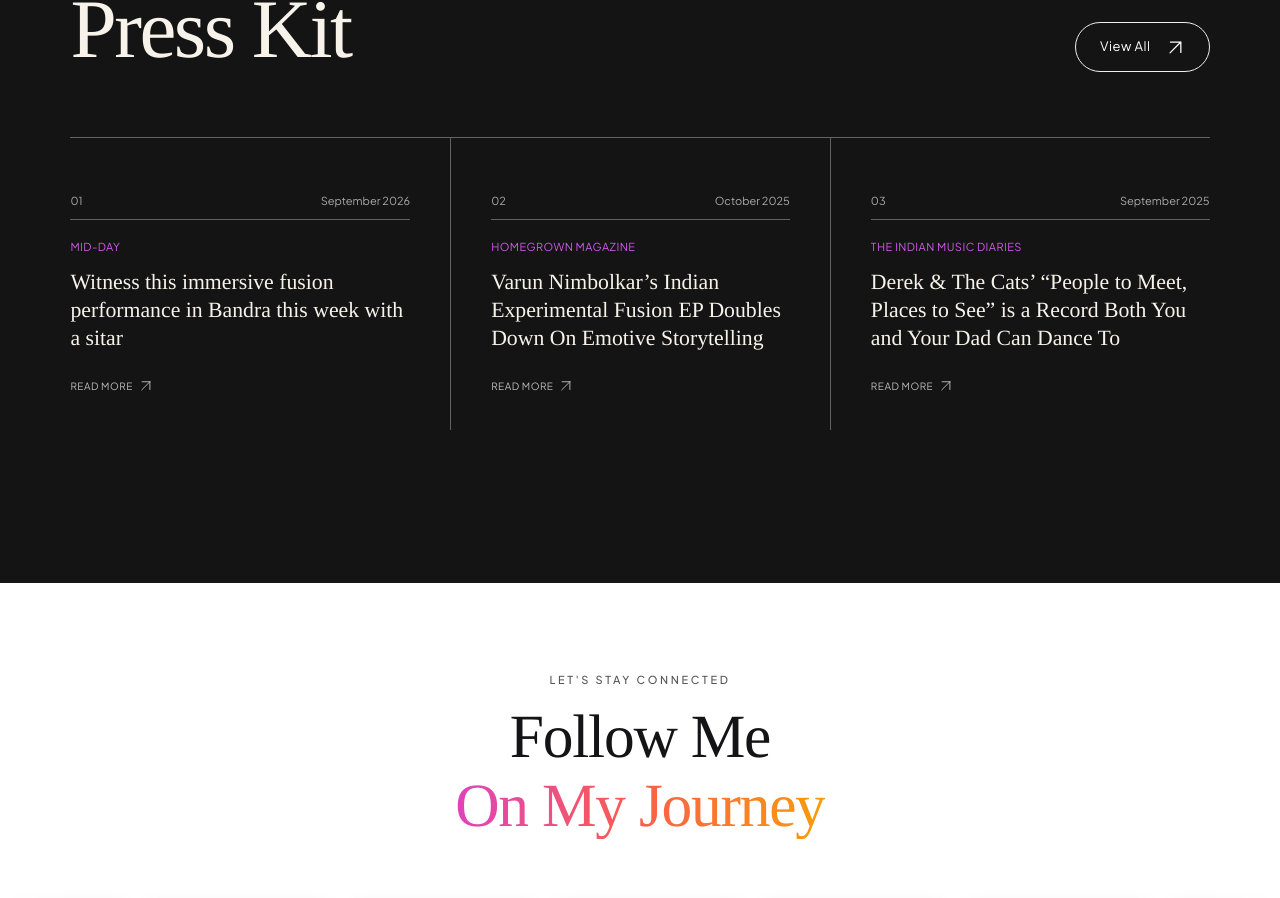
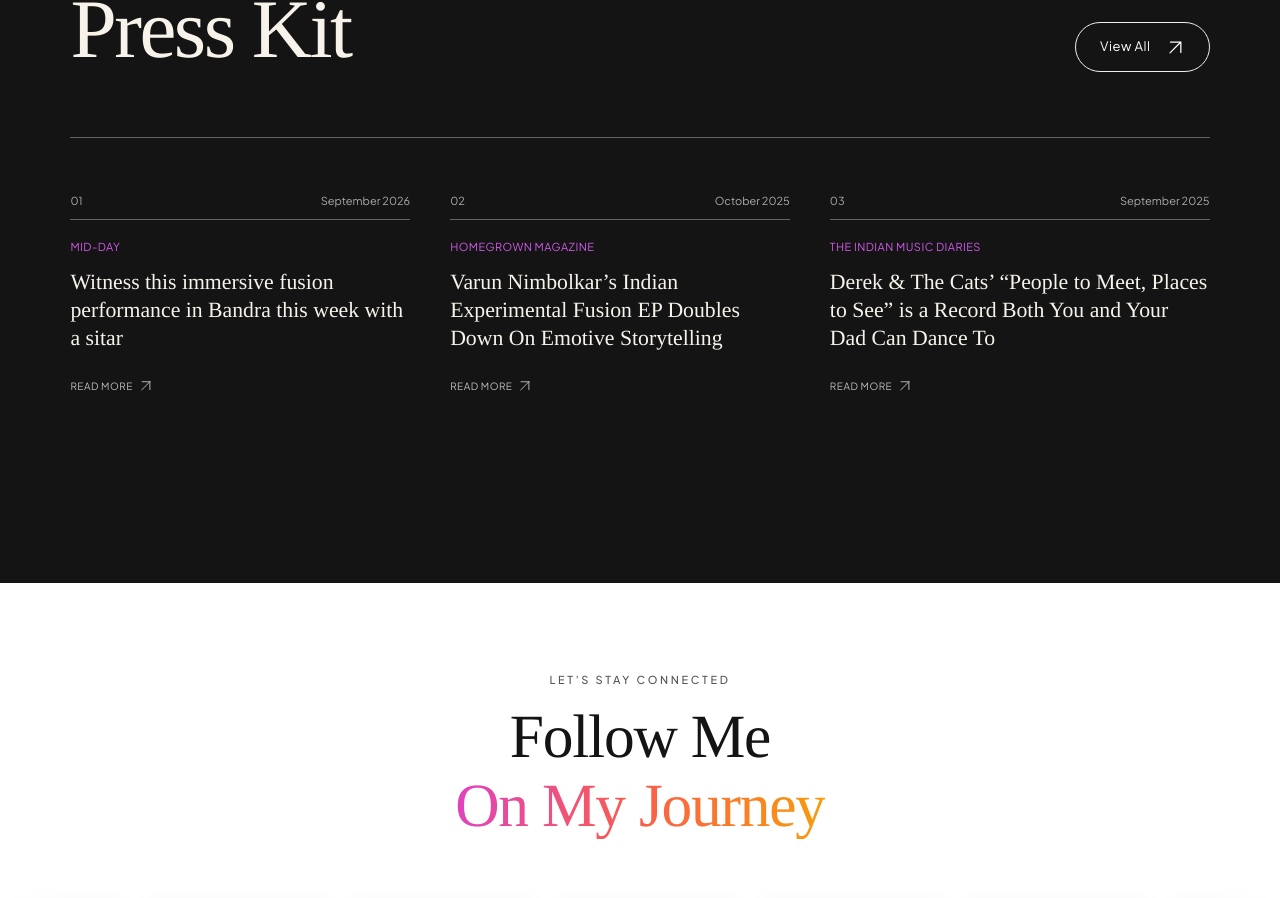
Before and after one commit to rishimailoorkar/varun-nimbolkar, a React (Vite) app: page / in a window 1280 px wide. Shown: the part 4949-5847 px from the top of the page. Built offline with nearby package versions, Linux system fonts and the light colour scheme.

Commit message:
Scope homepage press styles

```diff
--- a/src/styles.css
+++ b/src/styles.css
@@ -284,16 +284,16 @@
 }
 /* Press coverage and shared button treatments. */
 .home-press{background:#141414;color:#f7f3eb;padding:clamp(88px,11vw,160px) 0 clamp(100px,12vw,175px)}
-.press-heading{display:flex;justify-content:space-between;align-items:end;gap:32px;margin-bottom:65px}
-.press-heading .home-kicker{color:#b5b0b2}.press-heading h2{margin:20px 0 0;font:400 clamp(62px,6.5vw,94px)/1 Tinos,serif;letter-spacing:-.03em}
-.press-view,.home-about-button,.home-music-button,.hero-content .music-button,.book-button,.music-exit,.contact-cta-action>a,.footer-cta a{display:inline-flex;align-items:center;justify-content:center;gap:14px;min-height:48px;border-radius:999px;font-family:'Plus Jakarta Sans',sans-serif;font-size:13px;line-height:1.2;letter-spacing:.04em;transition:background-color .2s,color .2s,border-color .2s,transform .2s}
-.press-view{padding:14px 24px;border:1px solid #eee;color:#fff;white-space:nowrap}.press-view:hover{background:#fff;color:#111}
-.press-grid{display:grid;grid-template-columns:repeat(3,minmax(0,1fr));border-top:1px solid #626262}
-.press-item{padding:56px 40px 36px 0;min-height:260px}.press-item+.press-item{border-left:1px solid #626262;padding-left:40px}.press-item:last-child{padding-right:0}
-.press-meta{display:flex;justify-content:space-between;gap:15px;padding-bottom:12px;border-bottom:1px solid #626262;color:#aaa;font-size:11px}
-.press-source{margin:20px 0 15px;color:#cf59e8;font-size:11px;letter-spacing:.04em}.press-item h3{margin:0 0 20px;font:400 clamp(20px,1.7vw,25px)/1.3 Tinos,serif}.press-item>a{display:inline-flex;align-items:center;gap:5px;color:#bbb;font-size:10px;letter-spacing:.05em}.press-item>a:hover{color:#fff}
+.home-press .press-heading{display:flex;justify-content:space-between;align-items:end;gap:32px;margin-bottom:65px}
+.home-press .press-heading .home-kicker{color:#b5b0b2}.home-press .press-heading h2{margin:20px 0 0;font:400 clamp(62px,6.5vw,94px)/1 Tinos,serif;letter-spacing:-.03em}
+.home-press .press-view,.home-about-button,.home-music-button,.hero-content .music-button,.book-button,.music-exit,.contact-cta-action>a,.footer-cta a{display:inline-flex;align-items:center;justify-content:center;gap:14px;min-height:48px;border-radius:999px;font-family:'Plus Jakarta Sans',sans-serif;font-size:13px;line-height:1.2;letter-spacing:.04em;transition:background-color .2s,color .2s,border-color .2s,transform .2s}
+.home-press .press-view{padding:14px 24px;border:1px solid #eee;color:#fff;white-space:nowrap}.home-press .press-view:hover{background:#fff;color:#111}
+.home-press .press-grid{display:grid;grid-template-columns:repeat(3,minmax(0,1fr));border-top:1px solid #626262}
+.home-press .press-item{padding:56px 40px 36px 0;min-height:260px}.home-press .press-item+.home-press .press-item{border-left:1px solid #626262;padding-left:40px}.home-press .press-item:last-child{padding-right:0}
+.home-press .press-meta{display:flex;justify-content:space-between;gap:15px;padding-bottom:12px;border-bottom:1px solid #626262;color:#aaa;font-size:11px}
+.home-press .press-source{margin:20px 0 15px;color:#cf59e8;font-size:11px;letter-spacing:.04em}.home-press .press-item h3{margin:0 0 20px;font:400 clamp(20px,1.7vw,25px)/1.3 Tinos,serif}.home-press .press-item>a{display:inline-flex;align-items:center;gap:5px;color:#bbb;font-size:10px;letter-spacing:.05em}.home-press .press-item>a:hover{color:#fff}
 .visually-hidden{position:absolute;width:1px;height:1px;padding:0;margin:-1px;overflow:hidden;clip:rect(0,0,0,0);white-space:nowrap;border:0}
-@media(max-width:760px){.press-heading{align-items:start;flex-direction:column;margin-bottom:42px}.press-grid{grid-template-columns:1fr}.press-item,.press-item+.press-item{min-height:0;padding:32px 0;border-left:0;border-bottom:1px solid #626262}.press-item h3{max-width:560px;font-size:23px}}
+@media(max-width:760px){.home-press .press-heading{align-items:start;flex-direction:column;margin-bottom:42px}.home-press .press-grid{grid-template-columns:1fr}.home-press .press-item,.home-press .press-item+.home-press .press-item{min-height:0;padding:32px 0;border-left:0;border-bottom:1px solid #626262}.home-press .press-item h3{max-width:560px;font-size:23px}}
 
 
 /* ===================================================================   Home Instagram Journey Section ("Follow Me On My Journey")
```
